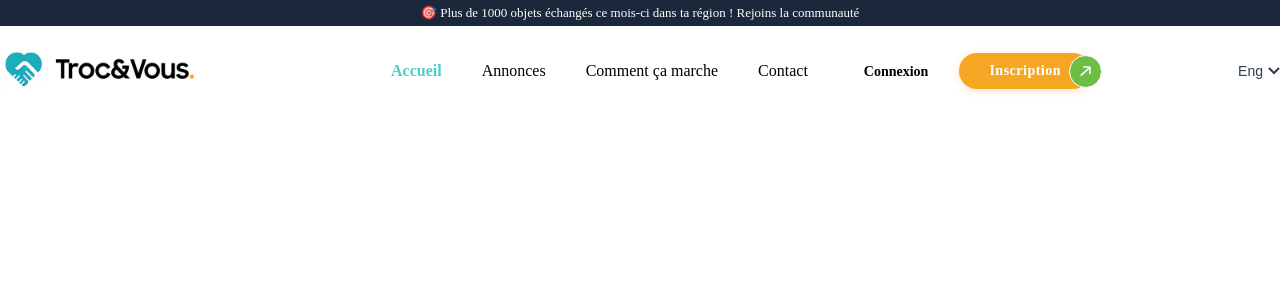
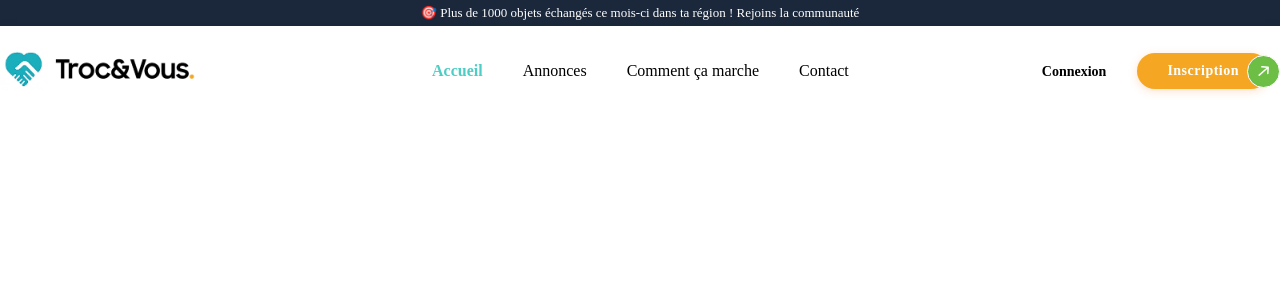
Before and after one commit to Bakops/Troc-Vous, an Angular app: page / in a window 1280 px wide. Shown: the top 300 px of the page. Built offline with nearby package versions, Linux system fonts and the light colour scheme.

Commit message:
Maj Headers menue mobile  position blocs

```diff
--- a/src/app/components/layout/header/header.component.css
+++ b/src/app/components/layout/header/header.component.css
@@ -109,28 +109,6 @@ body {
   z-index: 1002;
 }
 
-.language-selector {
-  display: flex;
-  align-items: center;
-  gap: 5px;
-  cursor: pointer;
-  color: #2c3e50;
-  font-weight: 500;
-  font-size: 14px;
-}
-
-.language-text {
-  font-family: "Poppins", sans-serif;
-}
-
-.language-arrow {
-  transition: transform 0.3s ease;
-}
-
-.language-selector:hover .language-arrow {
-  transform: rotate(180deg);
-}
-
 .auth-buttons {
   display: flex;
   align-items: center;
@@ -237,7 +215,6 @@ body {
   left: 0;
   width: 100%;
   height: 100%;
-
   opacity: 0;
   visibility: hidden;
   transition: all 0.3s ease;
@@ -264,10 +241,6 @@ body {
 
   .right-section {
     gap: 15px;
-  }
-
-  .language-selector {
-    font-size: 13px;
   }
 }
 
@@ -342,10 +315,6 @@ body {
     text-align: center;
   }
 
-  .language-selector {
-    display: none;
-  }
-
   .menu-overlay {
     display: block;
     position: fixed;
@@ -378,6 +347,7 @@ body {
   .inscription-btn {
     width: 90%;
   }
+
   #sur_header {
     display: none;
   }
--- a/src/app/components/layout/header/header.component.html
+++ b/src/app/components/layout/header/header.component.html
@@ -16,14 +16,12 @@
 
       <header class="header2">
         <nav class="nav-container">
-          <!-- LOGO -->
           <div class="logo">
             <a href="/" class="logo-container" routerLink="/">
               <img src="Logo-troc-&-vous.png" alt="Logo Troc&Vous" />
             </a>
           </div>
 
-          <!-- MENU MOBILE & DESKTOP -->
           <div class="nav-links" [class.active]="isMenuOpen">
             <a
               href="/"
@@ -53,14 +51,10 @@
               (click)="closeMenu()"
               >Contact</a
             >
-
-            <!-- Boutons déplacés dans le menu -->
+          </div>
           <div class="auth-buttons">
             <div class="connexion">
-                <a
-                  href="/connexion"
-                  routerLink="/connexion"
-                  class="connexion-btn"
+              <a href="/connexion" routerLink="/connexion" class="connexion-btn"
                 >Connexion</a
               >
             </div>
@@ -76,28 +70,6 @@
               </div>
             </div>
           </div>
-          </div>
-
-          <!-- LANGUE (visible seulement en desktop) -->
-          <div class="right-section">
-            <div class="language-selector">
-              <span class="language-text">Eng</span>
-              <svg
-                class="language-arrow"
-                width="12"
-                height="8"
-                viewBox="0 0 12 8"
-              >
-                <path
-                  d="M1 1l5 5 5-5"
-                  stroke="currentColor"
-                  stroke-width="2"
-                  fill="none"
-                />
-              </svg>
-            </div>
-          </div>
-
           <!-- MENU BURGER -->
           <div
             class="menu-icon"
```
Lines whose indentation alone changed are shown as unchanged.
